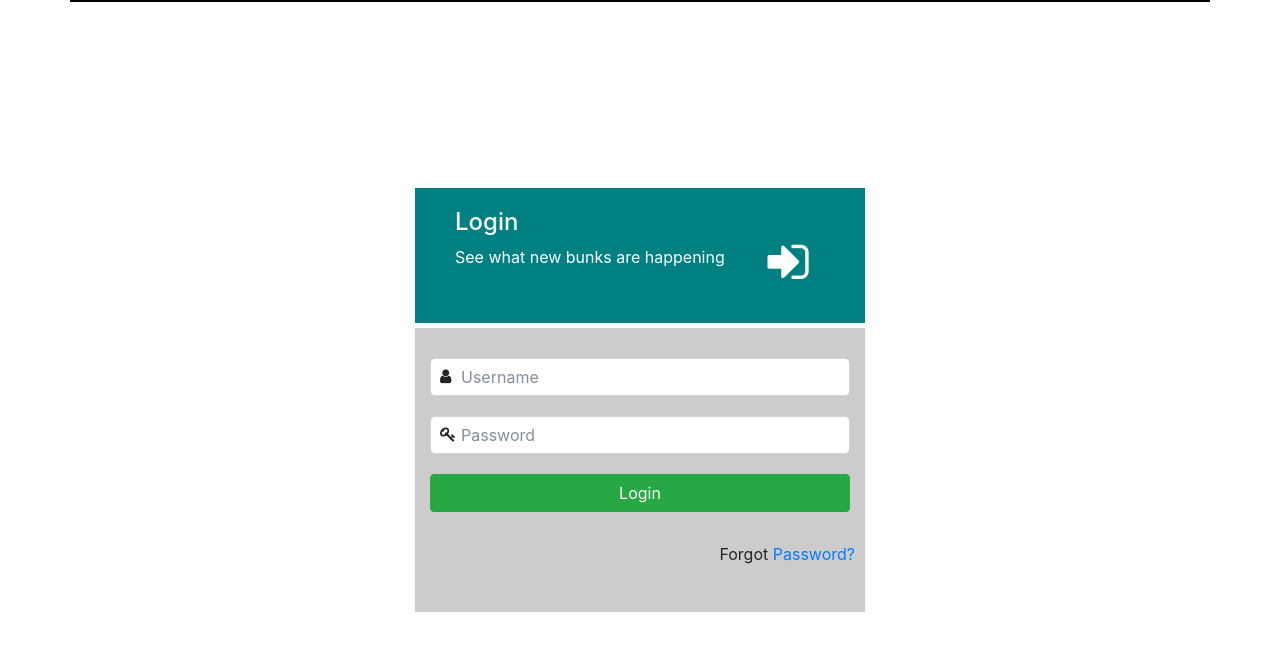
After one commit to varun1907/BunkPlanner, a Django app: page /login/ in a window 1280 px wide. The commit adds this page. Shown: the top 651 px of the page. Run offline with Django 3.2, Linux system fonts and the light colour scheme; some libraries are stand-ins or nearby versions.

Commit message:
Login page added

```diff
--- a/BunkPlanner/accounts/forms.py
+++ b/BunkPlanner/accounts/forms.py
@@ -8,7 +8,7 @@ class SignUpForm(forms.ModelForm):
     username=forms.CharField(widget=forms.TextInput(attrs={'class' : 'form-control','placeholder':'Username'}),required=True)
     first_name=forms.CharField(widget=forms.TextInput(attrs={'class' : 'form-control','placeholder':'First Name'}),required=True,max_length=20)
     last_name=forms.CharField(widget=forms.TextInput(attrs={'class' : 'form-control','placeholder':'Last Name'}),required=True,max_length=20)
-    email=forms.CharField(widget=forms.EmailInput(attrs={'class' : 'form-control','placeholder':'Email'}),unique=True,required=True)
+    email=forms.CharField(widget=forms.EmailInput(attrs={'class' : 'form-control','placeholder':'Email'}),required=True)
     password=forms.CharField(widget=forms.PasswordInput(attrs={'class' : 'form-control','placeholder':'Password'}),required=True)
     password2=forms.CharField(widget=forms.PasswordInput(attrs={'class' : 'form-control','placeholder':'Confirm Password'}),required=True)
 
--- /dev/null
+++ b/BunkPlanner/accounts/static/accounts/login.css
@@ -0,0 +1,82 @@
+.xyz{
+	width:450px;
+  box-sizing: border-box;
+  /*border:1px solid black;*/
+  position: absolute;
+  top: 50%;
+  left: 50%;
+  transform: translate(-50%,-50%);
+  /*width:500px;*/
+
+ /* box-shadow: 10px 10px 5px black;*/
+}
+
+.top{
+	background-color: teal;
+	color: white;
+	margin-bottom: 0px;
+}
+.top_row{
+	margin-left: 0px;
+	margin-right: 0px;
+}
+.head{
+	padding-top: 20px;
+	padding-left: 40px;
+	height: 135px;
+}
+.head_icon{
+	padding-top:50px;
+	padding-right: 20px;
+}
+
+
+.form_content{
+	margin:10px;
+}
+.forgot_password_link{
+	margin-top: 30px;
+	margin-right: 10px;
+	text-align: right;
+	padding-bottom: 30px;
+}
+
+
+
+
+
+
+
+
+
+/*.log:active{
+	background-color: #626b7f;
+}
+.sign:active{
+	background-color: #626b7f;
+}*/
+
+.below_head{
+	background-color: #cccccc;
+	margin-top: 0px;
+}
+
+.inner-addon {
+    position: relative;
+    margin-bottom: 20px;
+}
+
+
+.inner-addon .fa {
+  position: absolute;
+  padding: 10px;
+  pointer-events: none;
+}
+
+
+.left-addon .fa  { left:  0px;}
+.right-addon .glyphicon { right: 0px;}
+
+
+.left-addon input  { padding-left:  30px; }
+.right-addon input { padding-right: 30px; }
--- /dev/null
+++ b/BunkPlanner/accounts/templates/accounts/dashboard.html
@@ -0,0 +1 @@
+<h1>Welcome {{ request.user.first_name }}</h1>
--- a/BunkPlanner/accounts/templates/accounts/index.html
+++ b/BunkPlanner/accounts/templates/accounts/index.html
@@ -49,7 +49,7 @@
       </div>
       <div class="pull-right" style="display: inline-flex;">
         <div style="margin: 5px">
-       <button type="button" class="btn btn-success login">LOGIN</button>
+       <button type="button" class="btn btn-success login"><a href="{% url 'accounts:login' %}" style="color:#2ec866">LOGIN</a></button>
        </div>
         <div style="margin: 5px">
        <button type="button" class="btn btn-success signup"><a href="{% url 'accounts:signup' %}" style="color:white">SIGNUP</a></button>
--- /dev/null
+++ b/BunkPlanner/accounts/templates/accounts/login.html
@@ -0,0 +1,82 @@
+<!doctype html>
+<html lang="en">
+  <head>
+    <meta charset="utf-8">
+    <meta name="viewport" content="width=device-width, initial-scale=1, shrink-to-fit=no">
+    <meta name="description" content="">
+    <meta name="author" content="">
+    <link rel="icon" href="../../../../favicon.ico">
+
+    <title>Jumbotron Template for Bootstrap</title>
+
+    {% load staticfiles %}
+    <link rel="stylesheet" href="https://maxcdn.bootstrapcdn.com/bootstrap/4.0.0-beta.2/css/bootstrap.min.css" integrity="sha384-PsH8R72JQ3SOdhVi3uxftmaW6Vc51MKb0q5P2rRUpPvrszuE4W1povHYgTpBfshb" crossorigin="anonymous">
+    <link rel="stylesheet" href="https://cdnjs.cloudflare.com/ajax/libs/font-awesome/4.7.0/css/font-awesome.min.css">
+    <link href="{% static 'accounts/login.css' %}" rel="stylesheet">
+  </head>
+
+  <body>
+
+
+
+<div class ="container" style="border:1px solid black">
+     <div class="xyz">
+       {% if messages %}
+       <div class ="row">
+         <div class="col-md-12">
+           {% for message in messages %}
+               <p class="alert alert-danger">{{ message }}</p>
+           {% endfor %}
+         </div>
+       </div>
+       {% endif %}
+        <div class="top">
+          <div class="row top_row">
+            <div class="col-sm-9 head">
+                <h4>Login</h4>
+                <p>See what new bunks are happening</p>
+            </div>
+            <div class="col-sm-3 head_icon">
+                <i class="fa fa-sign-in fa-3x" aria-hidden="true"></i>
+            </div>
+          </div>
+        </div>
+
+
+        <div class="below_head">
+
+ <form style="margin:5px;padding-top: 20px" method="post" action="">
+        {% csrf_token %}
+        <div class="form_content">
+                        <div class="inner-addon left-addon">
+                            <i class="fa fa-user" aria-hidden="true"></i>
+                            <input type="text" name="username" class ="form-control" placeholder="Username">
+                        </div>
+
+                        <div class="inner-addon left-addon">
+                            <i class="fa fa-key" aria-hidden="true"></i>
+                            <input type="password" name="password" class="form-control" placeholder="Password">
+                        </div>
+
+                        <button type="submit" class="btn btn-success btn-block">Login</button>
+
+          </div>
+</form>
+<div class="forgot_password_link">
+<p>Forgot <a href="#">Password?</a></p>
+</div>
+        </div>
+     </div>
+
+</div>
+
+
+
+<script src="https://code.jquery.com/jquery-3.2.1.slim.min.js" integrity="sha384-KJ3o2DKtIkvYIK3UENzmM7KCkRr/rE9/Qpg6aAZGJwFDMVNA/GpGFF93hXpG5KkN" crossorigin="anonymous"></script>
+    <script>window.jQuery || document.write('<script src="../../../../assets/js/vendor/jquery-slim.min.js"><\/script>')</script>
+
+
+   <script src="https://cdnjs.cloudflare.com/ajax/libs/popper.js/1.12.3/umd/popper.min.js" integrity="sha384-vFJXuSJphROIrBnz7yo7oB41mKfc8JzQZiCq4NCceLEaO4IHwicKwpJf9c9IpFgh" crossorigin="anonymous"></script>
+<script src="https://maxcdn.bootstrapcdn.com/bootstrap/4.0.0-beta.2/js/bootstrap.min.js" integrity="sha384-alpBpkh1PFOepccYVYDB4do5UnbKysX5WZXm3XxPqe5iKTfUKjNkCk9SaVuEZflJ" crossorigin="anonymous"></script>
+  </body>
+</html>
--- a/BunkPlanner/accounts/urls.py
+++ b/BunkPlanner/accounts/urls.py
@@ -6,4 +6,7 @@ app_name='accounts'
 urlpatterns = [
     url(r'^$',views.index,name='index'),
     url(r'^signup/$',views.signup,name='signup'),
+    url(r'^login/$',views.login,name='login'),
+    url(r'^dashboard/$',views.dashboard,name='dashboard'),
+
 ]
--- a/BunkPlanner/accounts/views.py
+++ b/BunkPlanner/accounts/views.py
@@ -1,16 +1,34 @@
 from django.shortcuts import render,redirect
 from accounts.forms import SignUpForm
-# Create your views here.
+from django.contrib import auth
+from django.core.exceptions import ObjectDoesNotExist
+from django.contrib.auth.models import User
+from django.contrib import messages
+
+
 def index(request):
     return render(request,'accounts/index.html')
+
+
+def dashboard(request):
+    return render(request,'accounts/dashboard.html')
+
+
 
 def signup(request):
 
     if request.method=="POST":
         form=SignUpForm(request.POST)
         if form.is_valid():
-            form.save()
-            return redirect('accounts:index')
+            username=form.cleaned_data['username']
+            first_name=form.cleaned_data['first_name']
+            last_name=form.cleaned_data['last_name']
+            email=form.cleaned_data['email']
+            password=form.cleaned_data['password']
+            User.objects.create_user(username=username,first_name=first_name,last_name=last_name,email=email,password=password)
+            usr=auth.authenticate(username=username,password=password)
+            auth.login(request,usr)
+            return redirect('accounts:dashboard')
         else:
             return render(request,'accounts/signupform.html',{'form':form})
     else:
@@ -18,5 +36,21 @@ def signup(request):
 
     return render(request,'accounts/signupform.html',{'form':form})
 
-    # form=SignUpForm(request.POST or None)
-    # return render(request,'accounts/signupform.html',{'form':form})
+
+
+def login(request):
+    if request.method=="POST":
+        username=request.POST['username']
+        password=request.POST['password']
+        try:
+            user=auth.authenticate(username=username,password=password)
+            if user is not None:
+                auth.login(request,user)
+                return redirect('accounts:dashboard')
+            else:
+                messages.error(request,"Username and password not matched")
+
+        except auth.ObjectDoesNotExist:
+            print("Invalid user")
+
+    return render(request,'accounts/login.html')
```
Also changed, not shown: BunkPlanner/accounts/templates/accounts/signupform.html (+0 -27 lines), BunkPlanner/db.sqlite3.
